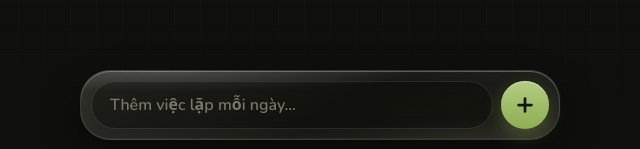
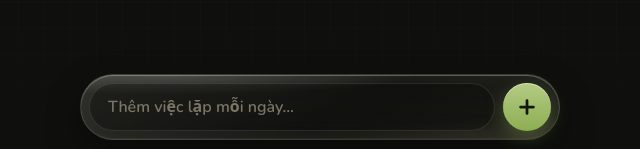
Before and after one commit to thanhdesignn-sketch/figgy-todo, a plain HTML site: page index.html in a window 1280 px wide. Shown: the part 648-797 px from the top of the page, 320-960 px from the left. Drawn offline with nearby package versions, Linux system fonts and the light colour scheme.

Commit message:
Add files via upload

```diff
--- a/index.html
+++ b/index.html
@@ -147,7 +147,7 @@ footer{text-align:center;color:#4F4B41;font-size:11px;font-weight:700;margin-top
   background:linear-gradient(180deg,var(--matcha-lt),var(--matcha))}
 /* ---------- Thanh nhập (dưới) ---------- */
 .composer{position:fixed;left:12px;right:12px;bottom:calc(env(safe-area-inset-bottom) + 12px);z-index:5;
-  max-width:480px;margin:0 auto;padding:10px;border-radius:30px}
+  max-width:480px;margin:0 auto;padding:8px;border-radius:999px}
 .inrow{display:flex;gap:8px;align-items:center}
 .inrow input{flex:1;min-width:0;height:48px;border-radius:999px;border:1px solid rgba(255,250,240,.1);
   background:rgba(0,0,0,.28);padding:0 18px;font-size:16px;font-weight:600;outline:none;transition:border-color .2s}
```
